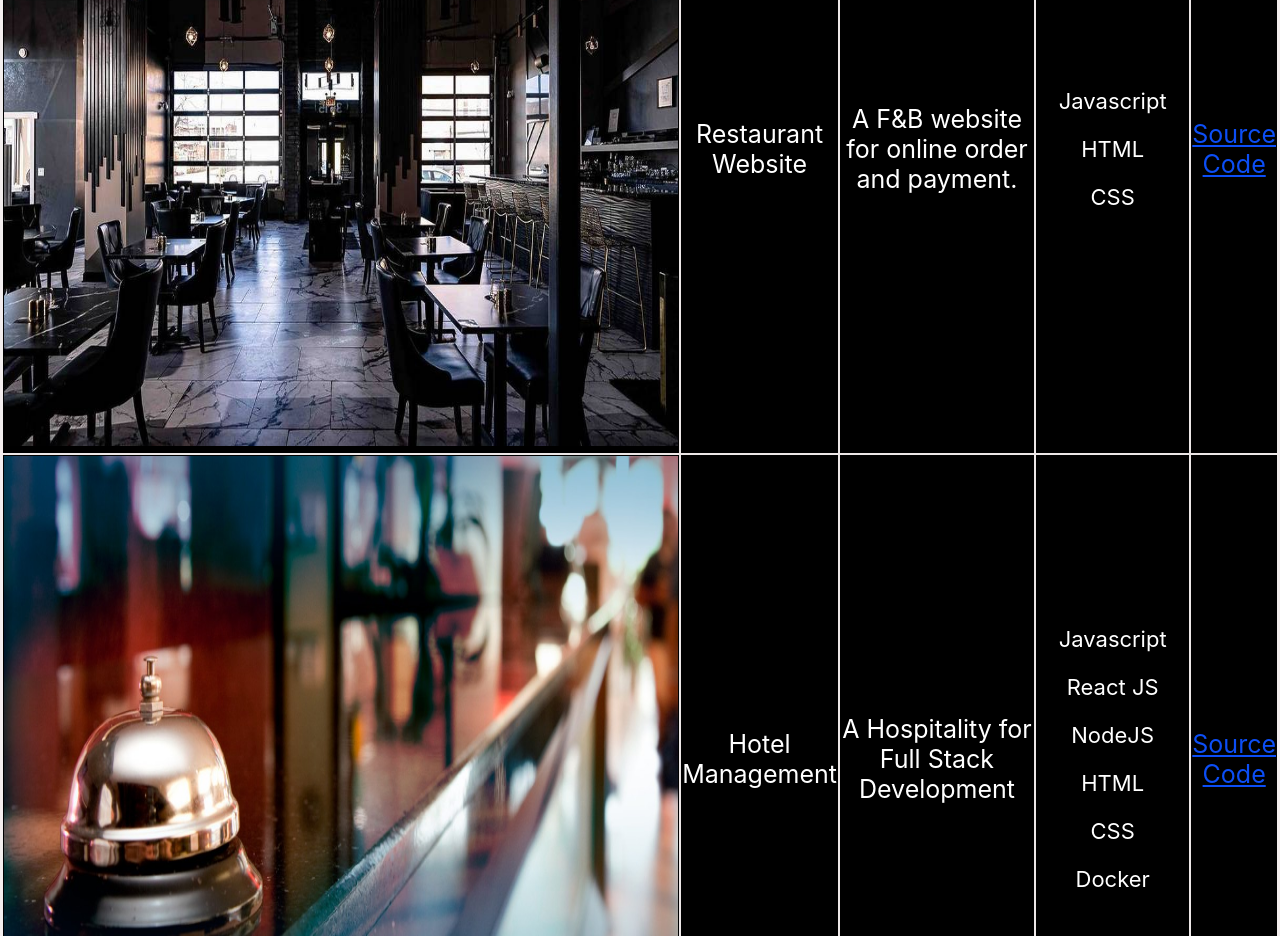
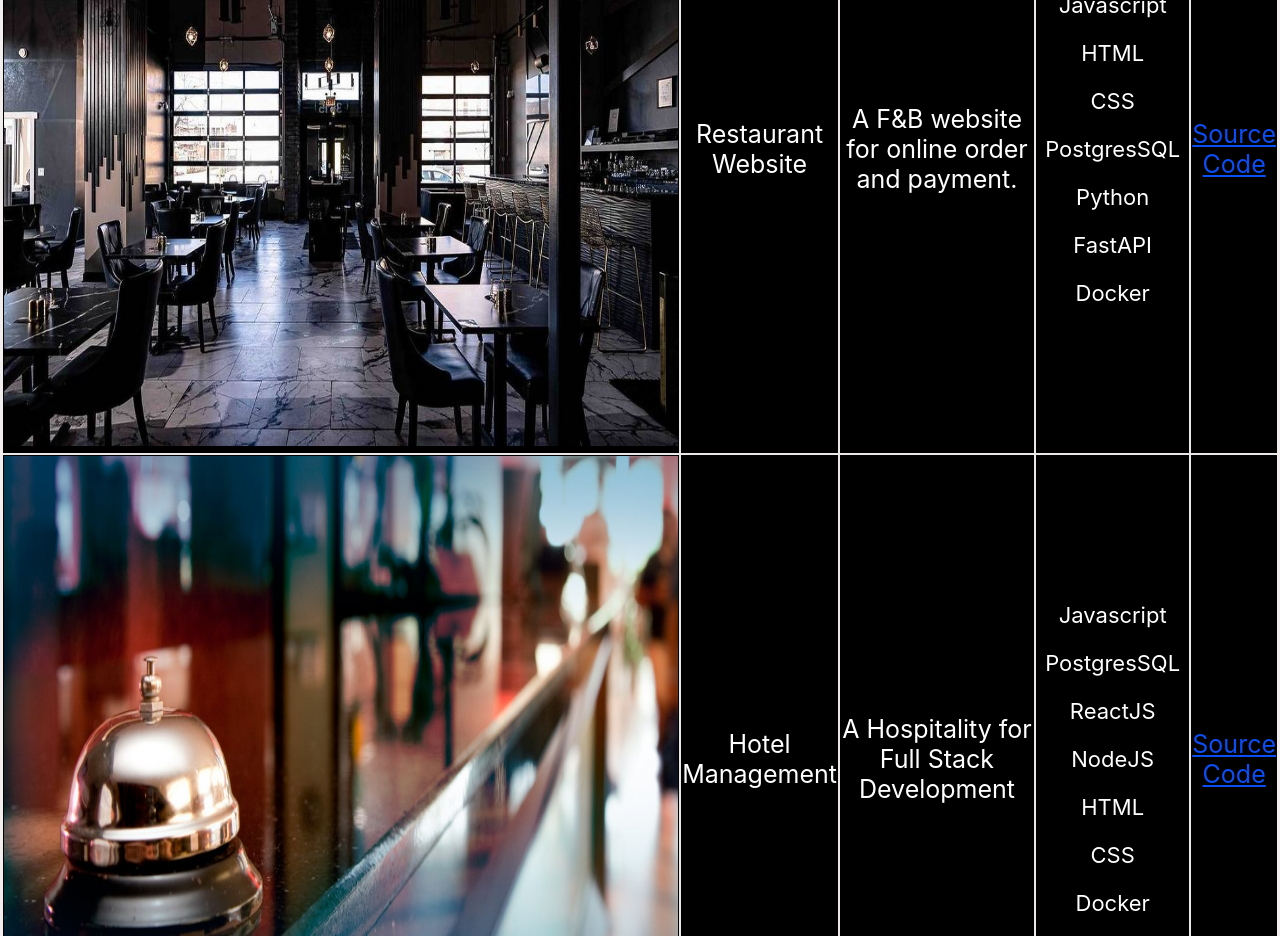
Before and after one commit to kelvin0398/kelvin0398, a React (Create React App) app in the folder fe_dev/my-app/: page /projects in a window 1280 px wide. Shown: the part 1980-2916 px from the top of the page. Built offline with nearby package versions, Linux system fonts and the light colour scheme.

Commit message:
update new techs

```diff
--- a/fe_dev/my-app/src/components/projects/project_data.js
+++ b/fe_dev/my-app/src/components/projects/project_data.js
@@ -5,6 +5,7 @@ import MyHotel from '../assets/projects/hotel.jpg'
 
 //PROJECT DATA
 // LIST OF COMPLETED SOLO PROJECTS
+//Add items
 
 const projects =
 [
@@ -26,14 +27,14 @@ const projects =
     img : CoffeeShop,
     name : "Restaurant Website",
     description: "A F&B website for online order and payment.",
-    techs : ["Javascript", "HTML", "CSS"],
+    techs : ["Javascript" ,"HTML" ,"CSS" ,"PostgresSQL" ,"Python" ,"FastAPI","Docker"],
     link : 'https://github.com/kelvin0398/f-b-coffee-shop'
   },
   {
     img : MyHotel,
     name : "Hotel Management",
     description: "A Hospitality for Full Stack Development",
-    techs : ["Javascript", "React JS", "NodeJS", "HTML", "CSS", "Docker"],
+    techs : ["Javascript", "PostgresSQL" ,"ReactJS" ,"NodeJS" ,"HTML" ,"CSS" ,"Docker"],
     link : 'https://github.com/kelvin0398/hotel-management-erp'
   },
 ]
```
